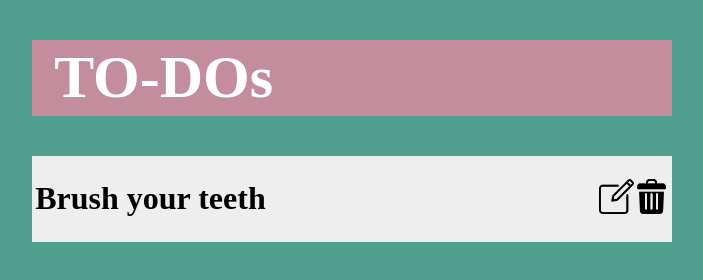
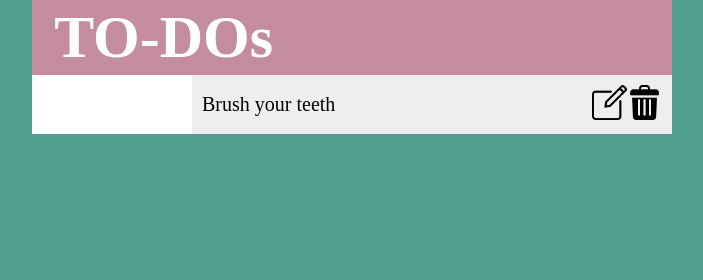
Before and after one commit to alish-gautam/FutureToDo, a website built with webpack: page dist/index.html in a window 1280 px wide. Shown: the whole page, without its empty margins (288-991 px from the left). Built offline with nearby package versions, Linux system fonts and the light colour scheme.

Commit message:
made more improvements on grid

```diff
--- a/src/editingAndDeleting.js
+++ b/src/editingAndDeleting.js
@@ -9,8 +9,8 @@ export function myEventListeners(){
 
     editIcon.addEventListener('click',()=>{
         container.removeChild(content)
-        let project=myProject("Brush your teeth","Brush it first thing in the morning")
-        domAppend(project.listTitle,project.description)
+        let project1=myProject("Brush your teeth","Brush it first thing in the morning")
+        domAppend(project1.listTitle,project1.description)
     })
     deleteIcon.addEventListener('click',()=>{
         container.removeChild(content)
--- a/src/homePage.js
+++ b/src/homePage.js
@@ -2,9 +2,8 @@ import edit from './Images/editing.png'
 import trash from './Images/trash.png'
 import { myProject } from './TodoList'
 export function homePage(){
-    let todo1 = myProject("Brush your teeth","Brush it first thing in the morning")
+    let todo1=myProject("Brush your teeth","Brush it first thing in the morning")
     let container=document.querySelector(".container")
-    console.log(todo1.listTitle)
     let content=document.createElement('div')
 
     content.classList.add('content')
@@ -17,7 +16,8 @@ export function homePage(){
     let deleteIcon=document.createElement('img')
     deleteIcon.src=trash
     deleteIcon.classList.add('deleteIcon')
-    let titlediv=document.createElement('h1')
+    let titlediv=document.createElement('p')
+    titlediv.setAttribute('id','titlediv')
     titlediv.innerText = todo1.listTitle.value
     //appending to content and to the dom
     content.appendChild(titlediv)
@@ -25,5 +25,4 @@ export function homePage(){
     icon_container.appendChild(deleteIcon)
     content.appendChild(icon_container)
     container.appendChild(content)
-
 }
--- a/src/style.css
+++ b/src/style.css
@@ -1,20 +1,32 @@
+*{
+    margin: 0;
+    padding: 0;
+}
 body{
     margin: 0;
     padding: 0;
     background-color: #51A08F;
     box-sizing: border-box;
 }
+
 .container{
     margin: auto;
     width: 50%;
     display: grid;
+    grid-template-columns: 1fr 3fr;
+    grid-auto-rows: minmax(30px,auto);
+    background-color: white;
 }
 .content{
     background-color: #eeeeee;
-    padding: 0.5%;
+    padding: 10px;
     display: flex;
     align-items: center;
     justify-content: space-between;
+    transition: all 0.3s;
+    grid-column: 2/3;
+    grid-row: 2/3;
+    row-gap: 10px;
 }
 .editIcon{
     width: 35px;
@@ -28,6 +40,7 @@ body{
     padding: 0.5%;
     text-indent: 3%;
     font-size: 60px;
+    /* border: 2px solid red; */
 }
 .editIcon,.deleteIcon{
     cursor: pointer;
@@ -41,3 +54,13 @@ body{
     background-color: rgba(0, 128, 0, 0.46);
     border-radius: 5px;
 }
+#titlediv{
+    font-size: 20px;
+}
+.content:hover{
+    transform: translateY(5px);
+    box-shadow: 6px 6px 7px 3px rgba(0, 0, 0, 0.128);
+}
+.header{
+    grid-column: 1/3;
+}
--- a/webpack.config.js
+++ b/webpack.config.js
@@ -17,6 +17,10 @@ module.exports={
                test: /\.(png|svg|jpg|jpeg|gif)$/i,
                type: 'asset/resource',
              },
+             {
+                test: /\.(woff|woff2|eot|ttf|otf)$/i,
+                type: 'asset/resource',
+              },
         ]
     },
     }
```
Also changed, not shown: dist/main.js.
